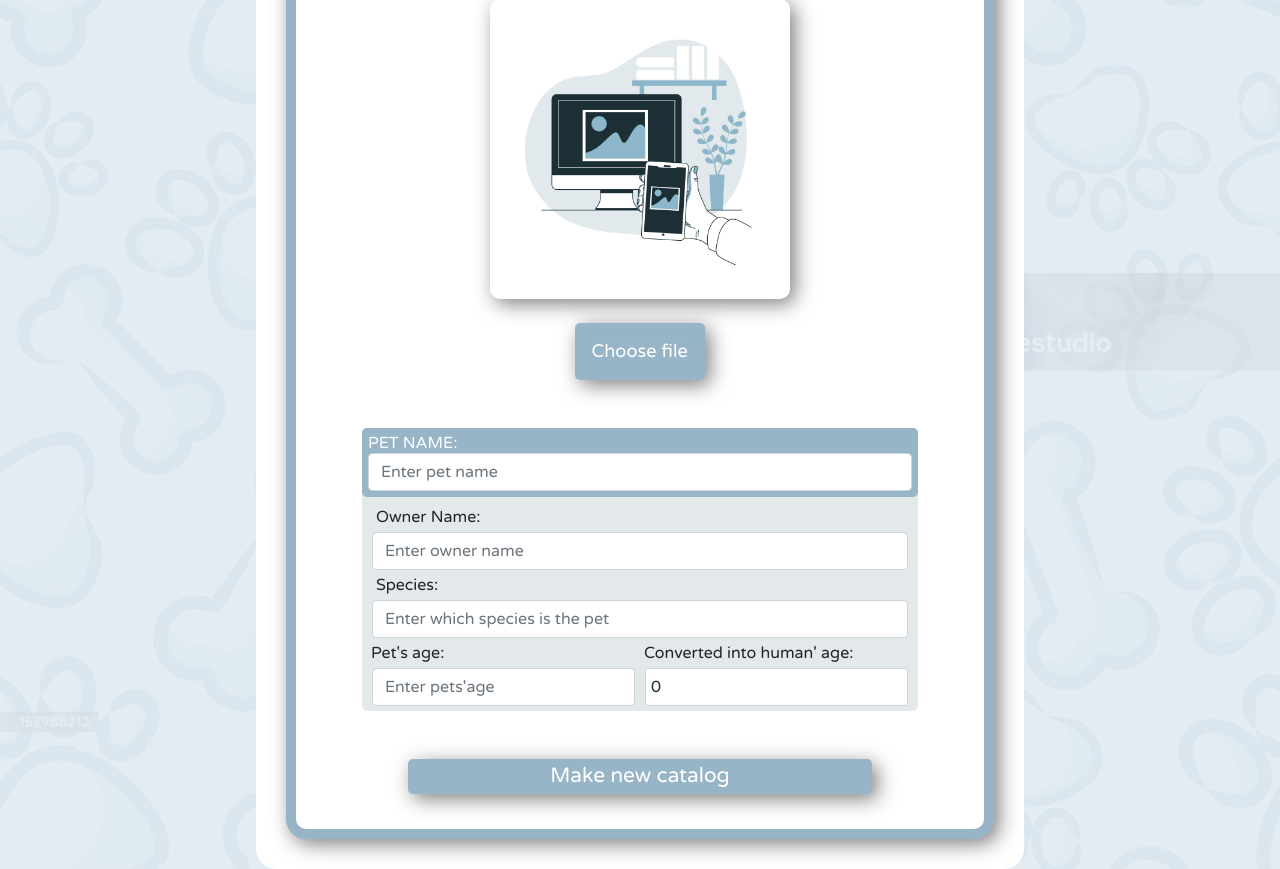
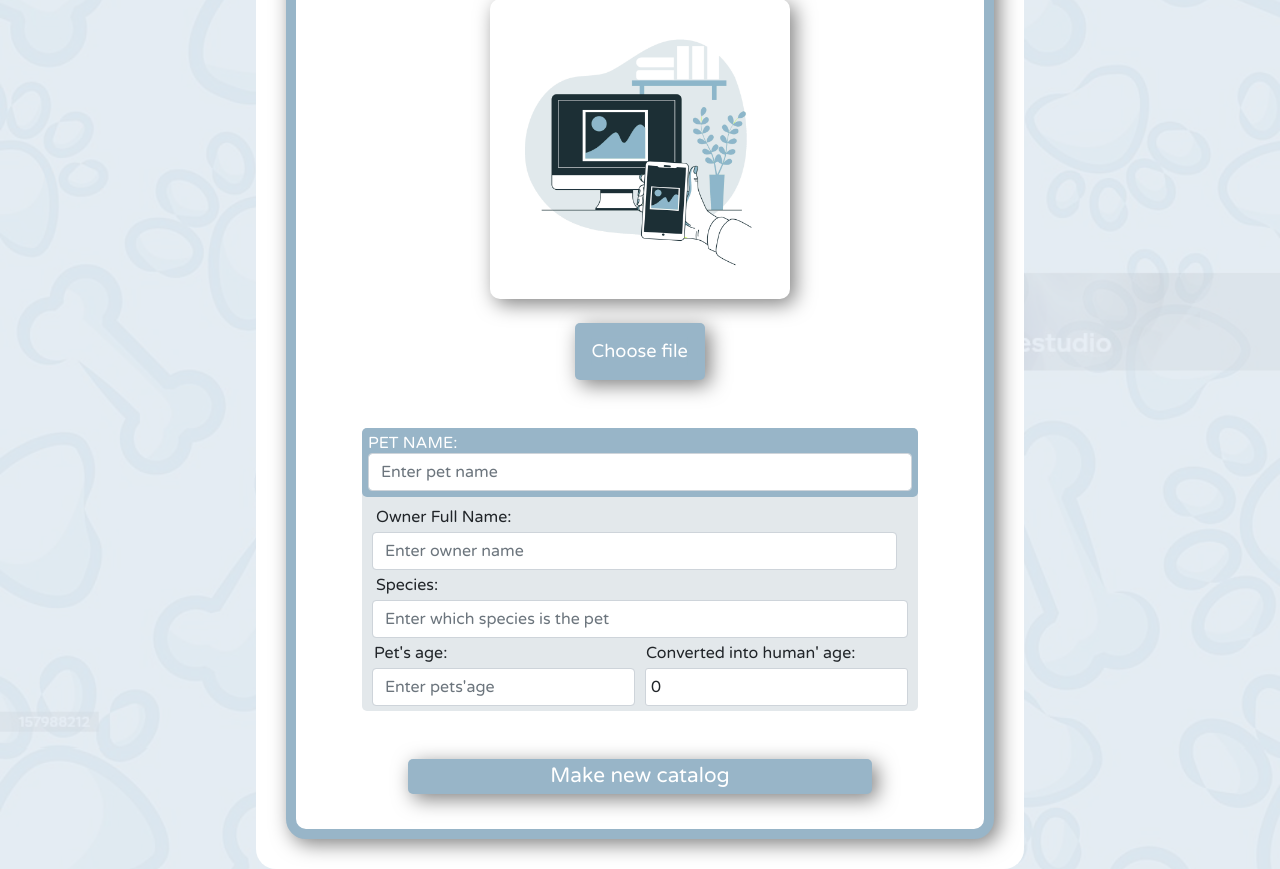
Before and after one commit to violetajosic/Healthy_Paws, a PHP site: page /mnc.html in a window 1280 px wide. Shown: the part 292-1161 px from the top of the page. Run offline with PHP 8.4, Linux system fonts and the light colour scheme; some web fonts are replaced.

Commit message:
izmenjena mnc baza i php i js i html

```diff
--- a/catalog.html
+++ b/catalog.html
@@ -37,7 +37,7 @@
                         <h5 id="catalogPetName"><span style="font-weight: bold;">Pet name:</span> Lola</h5>
                         <h5 id="catalogOwnerName"><span style="font-weight: bold;">Owner name:</span> Violeta Josic</h5> <!--DA BUDE MEJL OD PROFILA-->
                         <p id="catalogSpecies"><span style="font-weight: bold;">Species / breed:</span> Bichon Bolognese dog</p>
-                        <p id="catalogAge"><span style="font-weight: bold;">Age:</span> 7 years old - 49 human years</p> <!--DA se abdejtuje ako moze-->
+                        <p id="catalogAge"><span style="font-weight: bold;">Age:</span> 7 years old - 41 human years</p> <!--DA se abdejtuje ako moze-->
                     </div>
                 </div>
                 <div class="row-12 vetTable">
--- a/mnc.html
+++ b/mnc.html
@@ -44,18 +44,18 @@
                         <div class="row-12 vetTableHeading vetInputHeading">
                             <div class="col-12 vetTableHeadingCol vetInputHeadingCol">
                                 <h6>Pet name:</h6>
-                                <input type="text" name="inpDiseaseName" class="form-control vetHeadingInput" id="vetHeadingInput1" placeholder="Enter pet name" autocomplete="off">
+                                <input type="text" name="petName" class="form-control vetHeadingInput" id="vetHeadingInput1" placeholder="Enter pet name" autocomplete="off">
                                 <div id="nameError" class="error-message"></div>
                             </div>
                         </div>
                         <div class="row-12 vetTableInfo vetInputTableInfo mncTable">
                             <div class="row-12 vetSpecies ownerName">
                                 <div class="col-12 vetSpeciesDiv">
-                                    <p class="vetInfo vetInputInfo speciesInputMnc">Owner Name:</p>
+                                    <p class="vetInfo vetInputInfo speciesInputMnc">Owner Full Name:</p>
                                 </div>
                                 <div class="col-12 vetSpeciesDiv">
-                                    <input type="text" name="inpDiseaseName" class="form-control vetInfoInput speciesInput" id="vetSpeciesInput" placeholder="Enter owner name" autocomplete="off">
-                                    <div id="speciesError" class="error-message"></div>
+                                    <input type="text" name="ownerName" class="form-control vetInfoInput vetOwnerInput" id="vetOwnerInput" placeholder="Enter owner name" autocomplete="off">
+                                    <div id="ownerError" class="error-message"></div>
                                </div>
                             </div>
                             <div class="row-12 vetSpecies">
@@ -63,26 +63,26 @@
                                     <p class="vetInfo vetInputInfo speciesInputMnc">Species:</p>
                                 </div>
                                 <div class="col-12 vetSpeciesDiv">
-                                    <input type="text" name="inpDiseaseName" class="form-control vetInfoInput speciesInput" id="vetSpeciesInput" placeholder="Enter which species is the pet" autocomplete="off">
+                                    <input type="text" name="speciesName" class="form-control vetInfoInput speciesInput" id="vetSpeciesInput" placeholder="Enter which species is the pet" autocomplete="off">
                                     <div id="speciesError" class="error-message"></div>
                                </div>
                             </div>
                             <div class="row-12 petAgeHeading">
                                 <div class="col-6 petCol">
                                     <div class="row-6 petAgeInputHeading">
-                                        <p class="vetInfo vetInputInfo">Pet's age:</p>
+                                        <p class="vetInfo vetInputInfo pet">Pet's age:</p>
                                     </div>
                                     <div class="row-6 petAgeInput">
-                                        <input type="text" name="inpDiseaseName" class="form-control vetInfoInput petInput" id="petAgeInput1" placeholder="Enter pets'age" autocomplete="off">
+                                        <input type="text" name="petAge" class="form-control vetInfoInput petInput" id="petAgeInput1" placeholder="Enter pets'age" autocomplete="off">
                                         <div id="ageError" class="error-message"></div>
                                     </div>
                                 </div>
                                 <div class="col-6 petCol">
                                     <div class="row-6 petAgeInputHeading">
-                                        <p class="vetInfo vetInputInfo">Converted into human' age:</p>
+                                        <p class="vetInfo vetInputInfo converted">Converted into human' age:</p>
                                     </div>
                                     <div class="col-6 petAgeConverted">
-                                        <p class="vetInfo vetInputInfo mncConverted">0</p><!--kako ko kuca tako se automatski racuna-->
+                                        <p class="vetInfo vetInputInfo mncConverted" name="mncConverted">0</p><!--kako ko kuca tako se automatski racuna-->
                                     </div>
                                 </div>
                             </div>
--- a/mnc.php
+++ b/mnc.php
@@ -12,9 +12,10 @@ if ($conn->connect_error) {
 
 if ($_SERVER['REQUEST_METHOD'] === 'POST' && isset($_POST['mncButtonFunction'])) {
     // Assuming you have already sanitized and validated your inputs
-    $vetHeadingInput = $_POST['vetHeadingInput1'];
-    $speciesInput = $_POST['vetSpeciesInput'];
-    $petAgeInput = $_POST['petAgeInput1'];
+    $petName = $_POST['petName'];
+    $ownerName = $_POST['ownerName'];
+    $speciesName = $_POST['speciesName'];
+    $petAgeInput = $_POST['petAge'];
     $mncConverted = $_POST['mncConverted'];
 
     // File upload handling
@@ -26,8 +27,8 @@ if ($_SERVER['REQUEST_METHOD'] === 'POST' && isset($_POST['mncButtonFunction']))
             echo "File is valid, and was successfully uploaded.";
             $imagePath = $targetFile;  // Use the uploaded file path in the database
 
-            $sql = "INSERT INTO pets (image, vet_heading, species, pet_age, age_converted)
-                VALUES ('$imagePath', '$vetHeadingInput', '$speciesInput', $petAgeInput, $mncConverted)";
+            $sql = "INSERT INTO pets (image, pet_name, owner_name, species, pet_age, age_converted)
+                VALUES ('$imagePath', '$petName', '$$ownerName', '$speciesInput', $petAgeInput, $mncConverted)";
 
             if ($conn->query($sql) === TRUE) {
                 echo "New record created successfully";
--- a/script/mnc.js
+++ b/script/mnc.js
@@ -16,8 +16,6 @@ function displaySelectedImage(event, elementId) {
 //count age
 var petInput = document.querySelector(".petInput"); // uzima se referenca na polje za unos godina
 var mncConverted = document.querySelector(".mncConverted"); // ovde će se prikazivati izračunato
-var speciesInput = document.querySelector(".speciesInput").value; // input vrste
-var vetHeadingInput = document.querySelector(".vetHeadingInput").value; //input imena
 
 petInput.addEventListener("input", function() {
     var petAge = parseInt(petInput.value); // konvertuje se vrednost unosa u broj
@@ -42,36 +40,42 @@ document.querySelector(".speciesInput").addEventListener("input", function() {
 function mnc() {
     var imageError = document.getElementById("imageError");
     var nameError = document.getElementById("nameError");
+    var ownerError = document.getElementById("ownerError");
     var speciesError = document.getElementById("speciesError");
     var ageError = document.getElementById("ageError");
     var petInput = document.querySelector(".petInput");
     var speciesInput = document.querySelector(".speciesInput").value;
     var vetHeadingInput = document.querySelector(".vetHeadingInput").value;
+    var vetOwnerInput = document.querySelector(".vetOwnerInput").value;
 
     imageError.innerText = "";
     imageError.style.color = "";
     nameError.innerText = "";
     nameError.style.color = "";
+    ownerError.innerText = "";
+    ownerError.style.color = "";
     speciesError.innerText = "";
     speciesError.style.color = "";
     ageError.innerText = "";
     ageError.style.color = "";
 
     var selectedImage = document.getElementById("selectedImage");
+    var regExsp = /^[A-Z][a-z]+\s[A-Z][a-z]+$/;
 
     if (!selectedImage.src || selectedImage.src.endsWith("uploadImg.jpg")) {
         imageError.innerText = "An image must be chosen and it must be in .jpg format.";
         imageError.style.color = "red";
     }
-    if (!vetHeadingInput.trim() || !vetHeadingInput.includes("-")) {
-        nameError.innerText = "Pet name and owner name must be separated by - sign.";
+    if (!vetHeadingInput.trim()) {
+        nameError.innerText = "This field is required.";
         nameError.style.color = "red";
-    } else {
-        const parts = vetHeadingInput.split("-");
-        if (parts.length < 2 || !parts[1].trim()) {
-            nameError.innerText = "After the '-' sign owner name should be written.";
-            nameError.style.color = "red";
-        }
+    }
+    if (!vetOwnerInput.trim()) {
+        ownerError.innerText = "This field is required.";
+        ownerError.style.color = "red";
+    }else if(!regExsp.test(vetOwnerInput)) {
+        ownerError.innerText = "Owner full name should be separated by space.";
+        ownerError.style.color = "red";
     }
     if (!speciesInput.trim()) {
         speciesError.innerText = "This field is required.";
@@ -85,6 +89,7 @@ function mnc() {
     if (
         imageError.innerText === "" &&
         nameError.innerText === "" &&
+        ownerError.innerText === "" &&
         speciesError.innerText === "" &&
         ageError.innerText === ""
     ) {
--- a/style/mnc.css
+++ b/style/mnc.css
@@ -73,10 +73,20 @@ label.form-label.text-white.m-1.mncLabel {
 div#speciesError, div#ageError {
     width: 100%;
     text-align: left !important;
-    padding-left: 8px;
+    padding-left: 3px;
 }
 div#ageError {
     padding-left: 3px;
+}
+div#ownerError {
+    text-align: left;
+    padding-left: 3px;
+}
+p.vetInfo.vetInputInfo.pet {
+    padding-left: 7px;
+}
+p.vetInfo.vetInputInfo.converted {
+    padding-left: 6px;
 }
 .row-12.vetSpecies {
     width: 100%;
```
